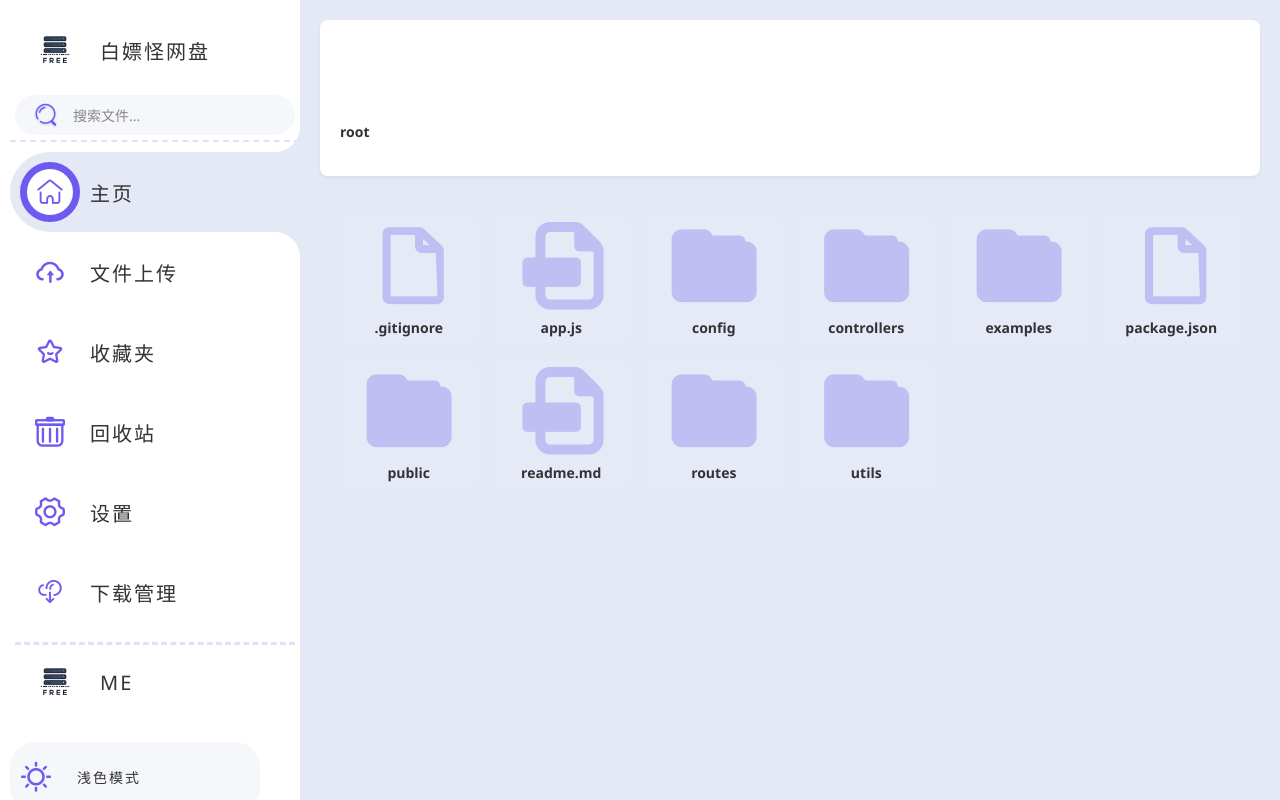
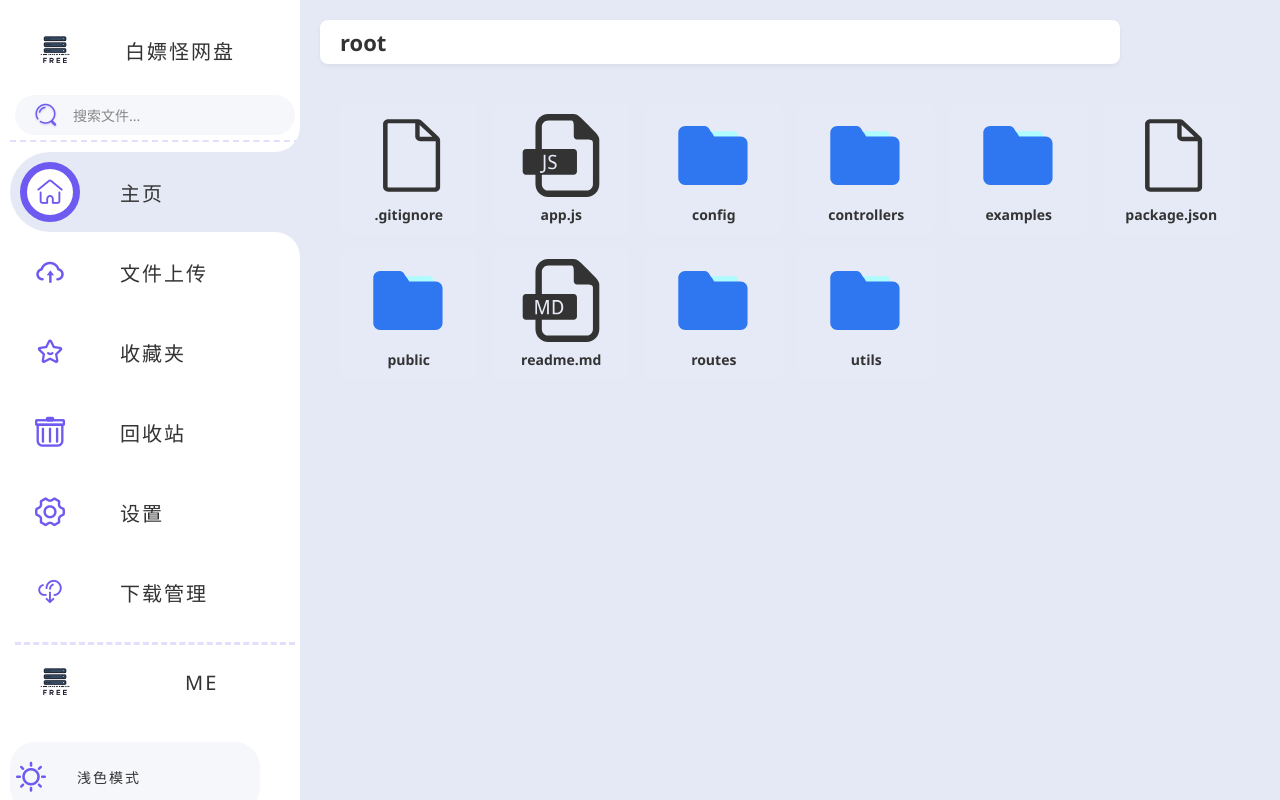
Before and after one commit to Zmy0312bry/Free_disk_front, a Vue app: page /home in a window 1280 px wide. Built offline with nearby package versions, Linux system fonts and the light colour scheme.

Commit message:
fix: 优化图标样式和布局，调整ME标签文本的左边距

```diff
--- a/src/App.vue
+++ b/src/App.vue
@@ -193,10 +193,6 @@ section {
   min-width: auto; /* 允许宽度自适应内容 */
 }
 
-/* 调整logo的text样式，确保左对齐 */
-#logo .text {
-  padding-left: 10px; /* 减少文字左侧间距 */
-}
 
 /* 调整imageBox在logo中的位置 */
 #logo .imageBox {
@@ -272,8 +268,7 @@ section {
   display: flex;
   justify-content: center;
   align-items: center;
-  min-width: 60px;
-  padding-left: 10px;
+  min-width: 70px;
   height: 70px;
   color: #333;
   transition: 0.5s;
@@ -283,6 +278,12 @@ section {
 .icon i {
   font-size: 30px;
   z-index: 999;
+  display: flex; /* 添加flex布局 */
+  justify-content: center; /* 水平居中 */
+  align-items: center; /* 垂直居中 */
+  width: 100%; /* 占满父容器宽度 */
+  height: 100%; /* 占满父容器高度 */
+  text-align: center; /* 文本居中 */
 }
 
 .text {
@@ -296,6 +297,13 @@ section {
   text-transform: uppercase;
   letter-spacing: 2px;
   transition: 0.5s;
+  margin-left: 20px; /* 添加这行，让文本向右移动 */
+}
+
+/* 为app-title添加特殊样式，因为它与其他文本元素可能有不同的对齐需求 */
+.app-title {
+  margin-left: 20px; /* 不使用auto，给定一个固定值 */
+  flex-grow: 0; /* 不需要占据所有剩余空间 */
 }
 
 .shell ul li:hover a .icon,
@@ -329,6 +337,11 @@ section {
   transition: background 0.3s ease; /* 只过渡背景色变化 */
 }
 
+/* ME 标签的文本可能需要特殊处理 */
+.me-profile .text {
+  margin-left: 80px; /* 为ME文本设置特定的左边距 */
+}
+
 /* 为ME添加顶部分隔线，使用::after而不是::before */
 .me-profile::after {
   content: '';
@@ -345,7 +358,7 @@ section {
 .active.me-profile::after {
   content: '' !important;
   position: absolute !important;
-  top: 0px !important;
+  top: -10px !important;
   left: 5px !important;
   right: 5px !important;
   height: 0 !important;
--- a/src/views/HomeView.vue
+++ b/src/views/HomeView.vue
@@ -21,7 +21,9 @@
         :key="name"
         @click="handleItemClick(name, item)"
       >
-        <i class="iconfont" :class="getItemIcon(name, item)"></i>
+        <svg class="icon" aria-hidden="true">
+          <use :xlink:href="getItemIconSymbol(name, item)"></use>
+        </svg>
         <span class="folder-name">{{ name }}</span>
       </div>
     </div>
@@ -40,58 +42,58 @@ export default {
     }
   },
   methods: {
-    // 获取文件/文件夹图标
-    getItemIcon(name, item) {
+    // 获取文件/文件夹图标Symbol
+    getItemIconSymbol(name, item) {
       if (Object.keys(item).length > 0) {
-        return 'icon-wenjianjia' // 文件夹图标
+        return '#icon-wenjianjia' // 文件夹图标
       }
       const ext = name.split('.').pop().toLowerCase()
       switch (ext) {
         case 'js':
-          return 'icon-JS'
+          return '#icon-JS'
         case 'json':
-          return 'icon-wenjiantubiao'
+          return '#icon-wenjiantubiao'
         case 'md':
-          return 'icon-MD'
+          return '#icon-MD'
         case 'txt':
         case 'text':
-          return 'icon-TEXT'
+          return '#icon-TEXT'
         case 'bin':
-          return 'icon-BIN'
+          return '#icon-BIN'
         case 'css':
-          return 'icon-CSS'
+          return '#icon-CSS'
         case 'doc':
-          return 'icon-DOC'
+          return '#icon-DOC'
         case 'docx':
-          return 'icon-DOCX'
+          return '#icon-DOCX'
         case 'xls':
         case 'xlsx':
-          return 'icon-XLSX'
+          return '#icon-XLSX'
         case 'html':
-          return 'icon-HTML'
+          return '#icon-HTML'
         case 'py':
-          return 'icon-PY'
+          return '#icon-PY'
         case 'ico':
-          return 'icon-ICO'
+          return '#icon-ICO'
         case 'jpg':
-          return 'icon-JPG'
+          return '#icon-JPG'
         case 'jpeg':
-          return 'icon-JPEG'
+          return '#icon-JPEG'
         case 'png':
-          return 'icon-PNG'
+          return '#icon-PNG'
         case 'ppt':
         case 'pptx':
-          return 'icon-PPT'
+          return '#icon-PPT'
         case 'rar':
-          return 'icon-RAR'
+          return '#icon-RAR'
         case 'zip':
-          return 'icon-ZIP'
+          return '#icon-ZIP'
         case 'svg':
-          return 'icon-SVG'
+          return '#icon-SVG'
         case 'pdf':
-          return 'icon-PDF'
+          return '#icon-PDF'
         default:
-          return 'icon-wenjiantubiao' // 默认文件图标
+          return '#icon-wenjiantubiao' // 默认文件图标
       }
     },
 
@@ -179,6 +181,11 @@ export default {
     },
   },
   mounted() {
+    // 引入iconfont.js文件
+    const script = document.createElement('script')
+    script.src = '/src/assets/font/iconfont.js'
+    document.head.appendChild(script)
+
     this.handleMouseEnter = () => {
       this.isShellHovered = true
     }
@@ -224,7 +231,7 @@ export default {
   box-shadow: 0 2px 8px rgba(0, 0, 0, 0.3) !important;
 }
 
-.dark-mode .folder-item .iconfont {
+.dark-mode .folder-item .icon {
   filter: brightness(0.8) contrast(1.2) !important;
 }
 
@@ -240,10 +247,21 @@ export default {
 .dark-mode .path-separator {
   color: #666 !important;
 }
+
+
 </style>
 
 <style scoped>
-@import '@/assets/font/iconfont.css';
+
+/* Symbol 图标全局样式 */
+.icon {
+  width: 1em;
+  height: 1em;
+  vertical-align: -0.15em;
+  fill: currentColor;
+  overflow: hidden;
+}
+
 section {
   position: fixed;
   top: 0;
@@ -271,14 +289,21 @@ section.shell-expanded {
   border-radius: 8px;
   margin-bottom: 20px;
   box-shadow: 0 2px 4px rgba(0, 0, 0, 0.05);
+  margin-right: auto;
+  max-width: 800px;
+  display: flex; /* 添加flex布局 */
+  justify-content: flex-start; /* 水平居中 */
+  align-items: center; /* 垂直居中 */
 }
 
 .path-item {
-  display: inline-block;
+  display: inline-flex; /* 改为inline-flex更好地控制对齐 */
+  align-items: center; /* 垂直居中内容 */
   color: #333;
   cursor: pointer;
-  font-size: 14px;
+  font-size: 22px;
   transition: color 0.3s;
+  height: 24px; /* 设置固定高度确保垂直居中一致 */
 }
 
 .path-item:hover {
@@ -325,9 +350,10 @@ section.shell-expanded {
   box-shadow: 0 2px 8px rgba(0, 0, 0, 0.1);
 }
 
-.folder-item .iconfont {
+.folder-item .icon {
   font-size: 84px;
   margin-bottom: 8px;
+  color: #333;
 }
 
 .folder-name {
```
